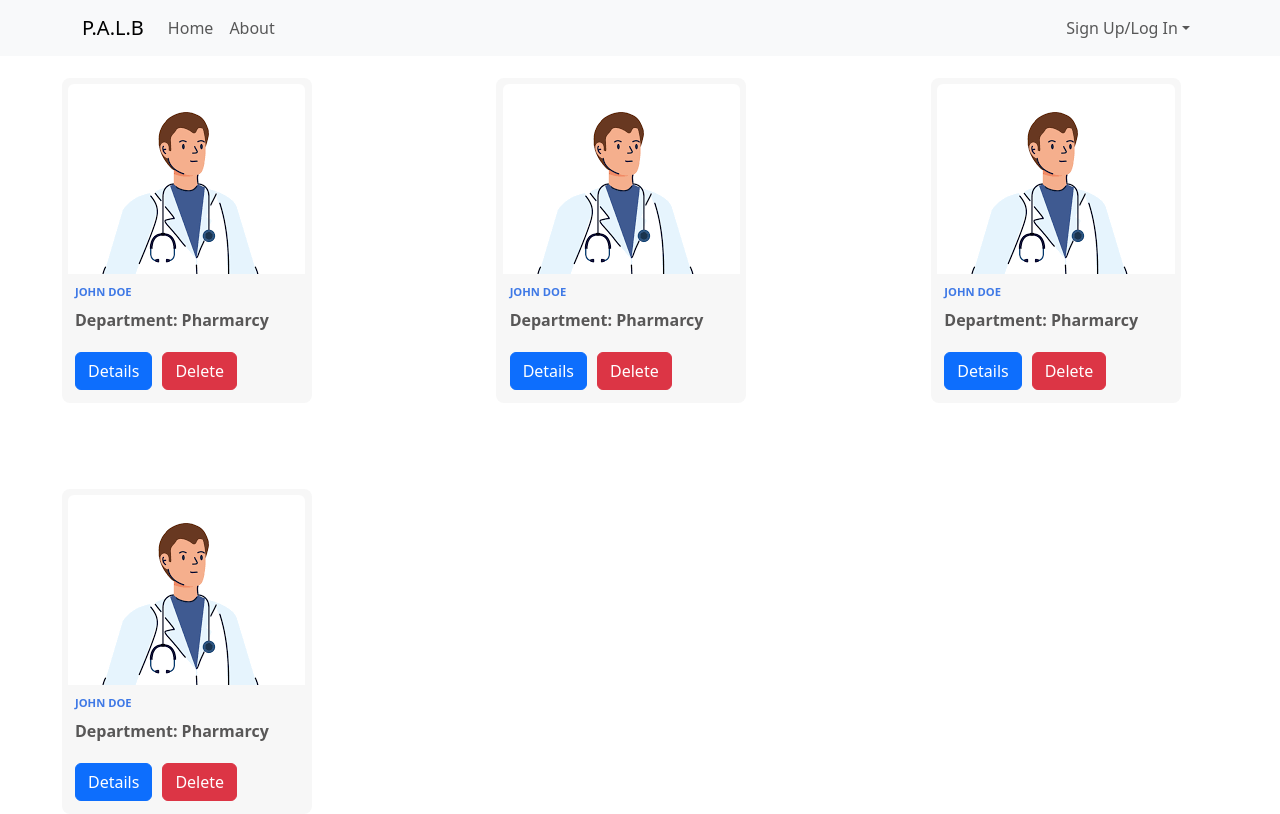
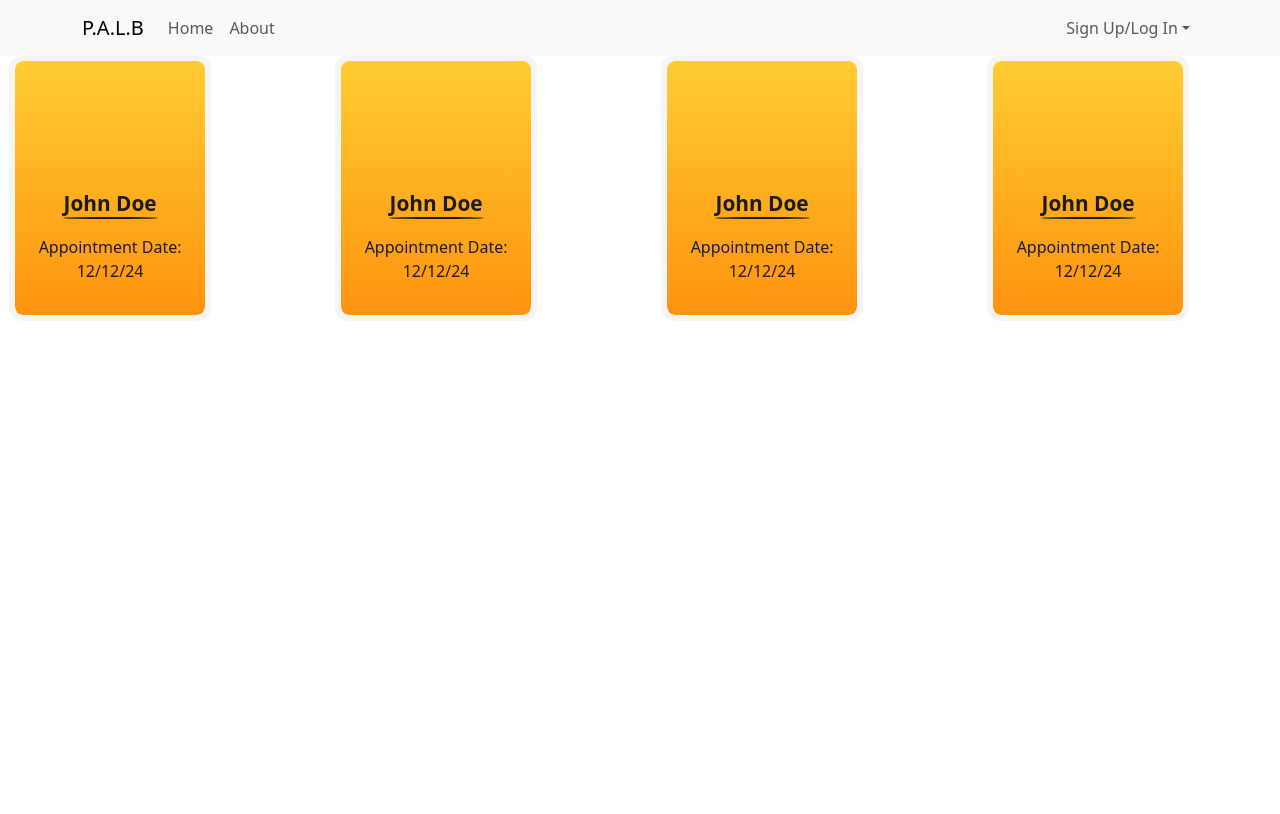
Before and after one commit to reez-code/health-app, a React (Vite) app: page / in a window 1280 px wide. Built offline with nearby package versions, Linux system fonts and the light colour scheme.

Commit message:
patient component done

```diff
--- a/src/App.jsx
+++ b/src/App.jsx
@@ -4,7 +4,7 @@ import NavBar from "./components/NavBar";
 import "./App.css";
 import Doctor from "./components/Doctor";
 import DoctorDetails from "./components/DoctorDetails";
-
+import Patient from "./components/Patient";
 function App() {
   return (
     <Router>
@@ -13,7 +13,7 @@ function App() {
       </div>
       <div className="">
         <Routes>
-          <Route path="/" element={<Doctor />} />
+          <Route path="/" element={<Patient />} />
         </Routes>
       </div>
     </Router>
--- a/src/components/Patient.jsx
+++ b/src/components/Patient.jsx
@@ -1,7 +1,29 @@
 import React from "react";
-
+import Row from "react-bootstrap/Row";
+import "../css/patient.css";
 function Patient() {
-  return <div></div>;
+  return (
+    <>
+      <Row xs={1} md={4} className="g-4">
+        {Array.from({ length: 4 }).map((_, idx) => (
+          <div key={idx}>
+            <div className="patient-card">
+              <div className="card-front">
+                <p className="title">John Doe</p>
+                <p className="subtitle">Appointment Date: 12/12/24</p>
+              </div>
+              <div className="card-back">
+                <p>Gender: Male</p>
+                <p>Age: 22</p>
+                <p>Phone Number: 012345678</p>
+                <p>Email: john@gmail.com</p>
+              </div>
+            </div>
+          </div>
+        ))}
+      </Row>
+    </>
+  );
 }
 
 export default Patient;
--- a/src/css/doctorDetails.css
+++ b/src/css/doctorDetails.css
@@ -40,7 +40,7 @@
   box-shadow: rgba(50, 50, 93, 0.25) 0px 50px 100px -20px,
     rgba(0, 0, 0, 0.3) 0px 30px 60px -30px;
   margin-left: 40%;
-  margin-top: 5%;
+  margin-top: 10%;
 }
 
 .card-img {
--- /dev/null
+++ b/src/css/patient.css
@@ -0,0 +1,60 @@
+.patient-card {
+  color: #1b1b1b;
+  width: 190px;
+  height: 254px;
+  position: relative;
+  outline: 6px solid #f5f5f5;
+  border-radius: 8px;
+  line-height: 150%;
+  padding: 16px;
+  background: #ff930f;
+  background-blend-mode: multiply;
+  background: linear-gradient(to top, #ff930f, #ffcc33);
+  transition: background-color 1s ease-in-out;
+  overflow: hidden;
+  margin-top: 15%;
+  margin-left: 5%;
+}
+
+.card-front {
+  bottom: 16px;
+  left: 0;
+  position: absolute;
+  width: 100%;
+  text-align: center;
+  transition: transform 1s cubic-bezier(0.785, 0.135, 0.15, 0.86);
+}
+
+.card-back {
+  transform: translateX(120%);
+  transition: transform 1s cubic-bezier(0.785, 0.135, 0.15, 0.86);
+}
+
+/*Text*/
+.title {
+  font-size: 1.3rem;
+  font-weight: bold;
+}
+/*Text divider*/
+.title::after {
+  content: "";
+  display: block;
+  width: 50%;
+  border-radius: 50%;
+  height: 2px;
+  margin: 2px auto;
+  background-color: #1b1b1b;
+}
+
+/*Hover*/
+.patient-card:hover {
+  background-color: #1b1b1b25;
+}
+
+.patient-card:hover .card-front {
+  transform: translateX(-100%);
+}
+
+.patient-card:hover .card-back {
+  transform: translateX(0);
+}
```
